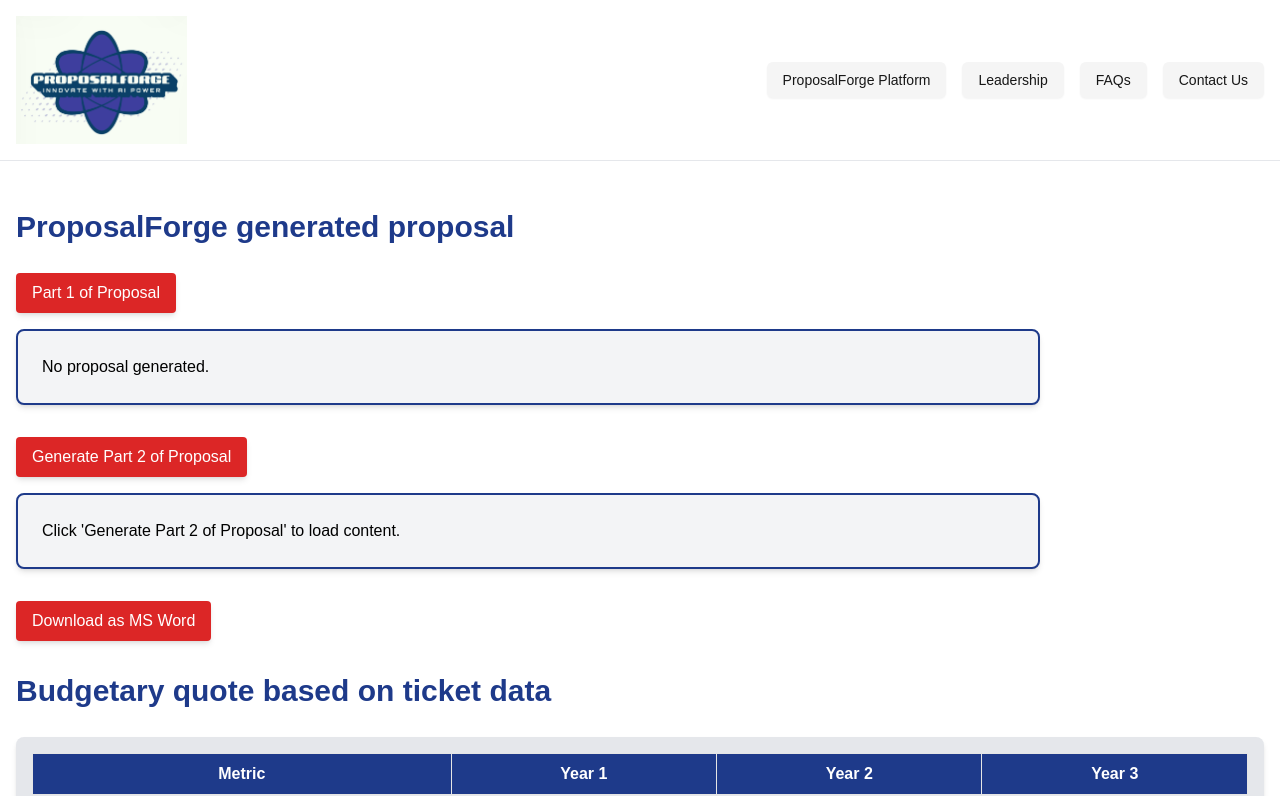
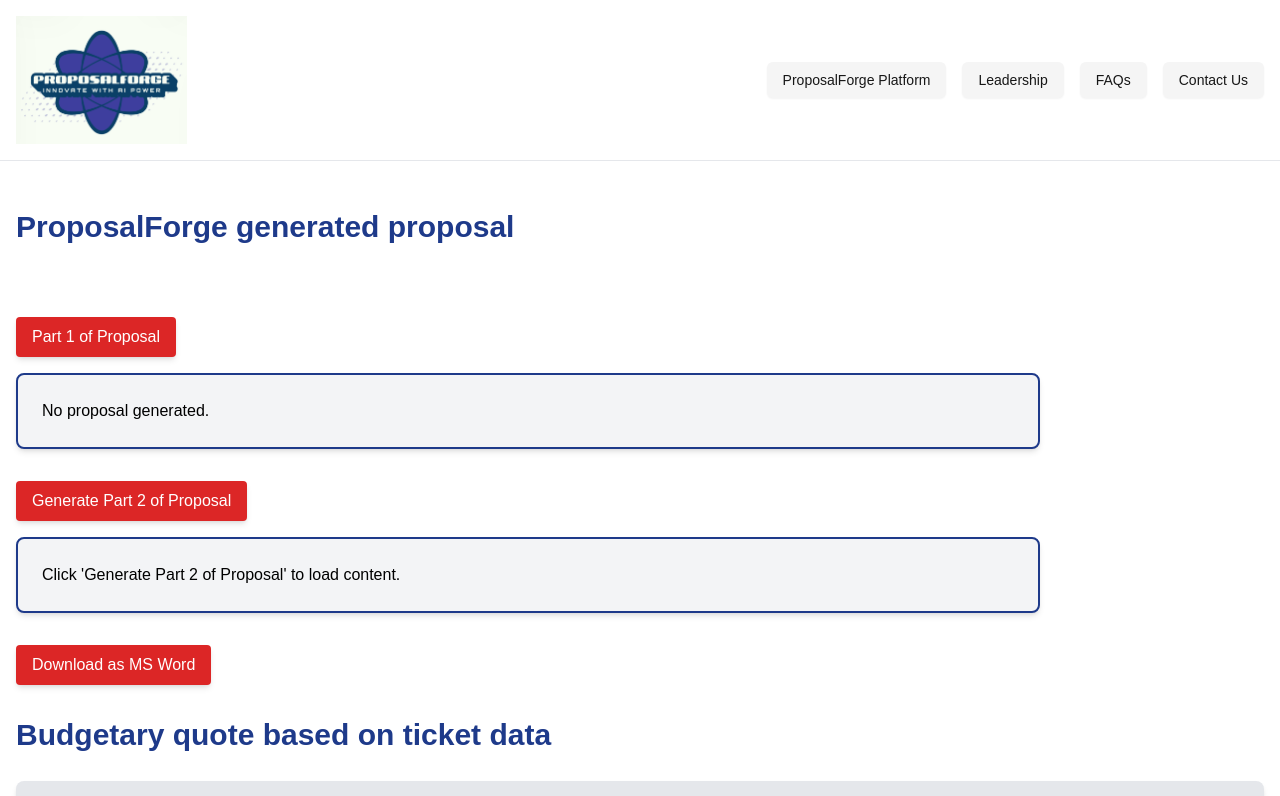
Before and after one commit to MandarKeny/forgeproposal, a Next.js app: page /result in a window 1280 px wide. Shown: the top 796 px of the page. Built offline with nearby package versions, Linux system fonts and the light colour scheme.

Commit message:
12212024 v3

```diff
--- a/app/result/page.tsx
+++ b/app/result/page.tsx
@@ -9,8 +9,8 @@
   const searchParams = useSearchParams();
 
   // Retrieve `companyName` and `clientName` from query parameters or fallback to default values
-  const companyName = searchParams.get("companyName") || "";
-  const clientName = searchParams.get("clientName") || "";
+  const companyName = searchParams.get("companyName") || "Your Company Name";
+  const clientName = searchParams.get("clientName") || "Client Name";
 
   const [proposalPart1, setProposalPart1] = useState("Loading Part 1...");
   const [proposalPart2, setProposalPart2] = useState(
@@ -174,8 +174,8 @@
           ProposalForge generated proposal
         </h1>
 
-        <h2 className="text-xs text-gray-600 mb-7 text-left">
-          {`${companyName} ${clientName}`}
+        <h2 className="text-xs text-white mb-7 text-left">
+          {`${companyName}'s proposal to ${clientName}`}
         </h2>
 
         {/* Part 1 Button */}
```
